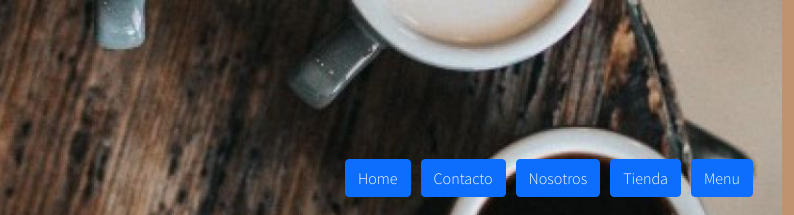
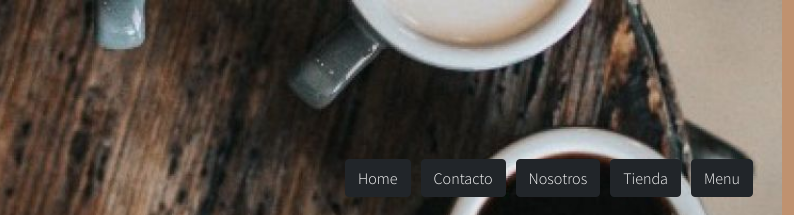
Before and after one commit to Agosvocero/ameliaCafe, a website: page Pages/Contacto.html in a window 1280 px wide. Shown: the top 215 px of the page, 486-1280 px from the left. Drawn offline with nearby package versions, Linux system fonts and the light colour scheme.

Commit message:
colorbotones

```diff
--- a/Pages/Contacto.html
+++ b/Pages/Contacto.html
@@ -22,11 +22,11 @@
     <img class="col-lg-6 col-md-12 col-sm-12"src="../Imagenes/logo.jpg" alt="Logo">
      <nav class="navegador col-lg-6 col-sm-12">
        <ul>
-        <li><a class="btn btn-primary" href="../index.html" role="button"> Home </a></li>
-        <li><a class="btn btn-primary" href="Contacto.html" role="button"> Contacto </a></li>
-        <li><a class="btn btn-primary" href="../Pages/Nosotros.html" role="button" > Nosotros </a></li>
-        <li><a class="btn btn-primary" href="../Pages/tienda.html" role="button"> Tienda </a></li>
-        <li><a class="btn btn-primary" href="../Pages/menu.html " role="button"> Menu </a></li>
+        <li><a class="btn btn-dark" href="../index.html" role="button"> Home </a></li>
+        <li><a class="btn btn-dark" href="Contacto.html" role="button"> Contacto </a></li>
+        <li><a class="btn btn-dark" href="../Pages/Nosotros.html" role="button" > Nosotros </a></li>
+        <li><a class="btn btn-dark" href="../Pages/tienda.html" role="button"> Tienda </a></li>
+        <li><a class="btn btn-dark" href="../Pages/menu.html " role="button"> Menu </a></li>
       </ul>
      </nav>
 </div>
```
Also changed, not shown: Pages/menu.html (+5 -5 lines), Pages/nosotros.html (+5 -5 lines), Pages/tienda.html (+5 -5 lines), index.html (+5 -5 lines).
